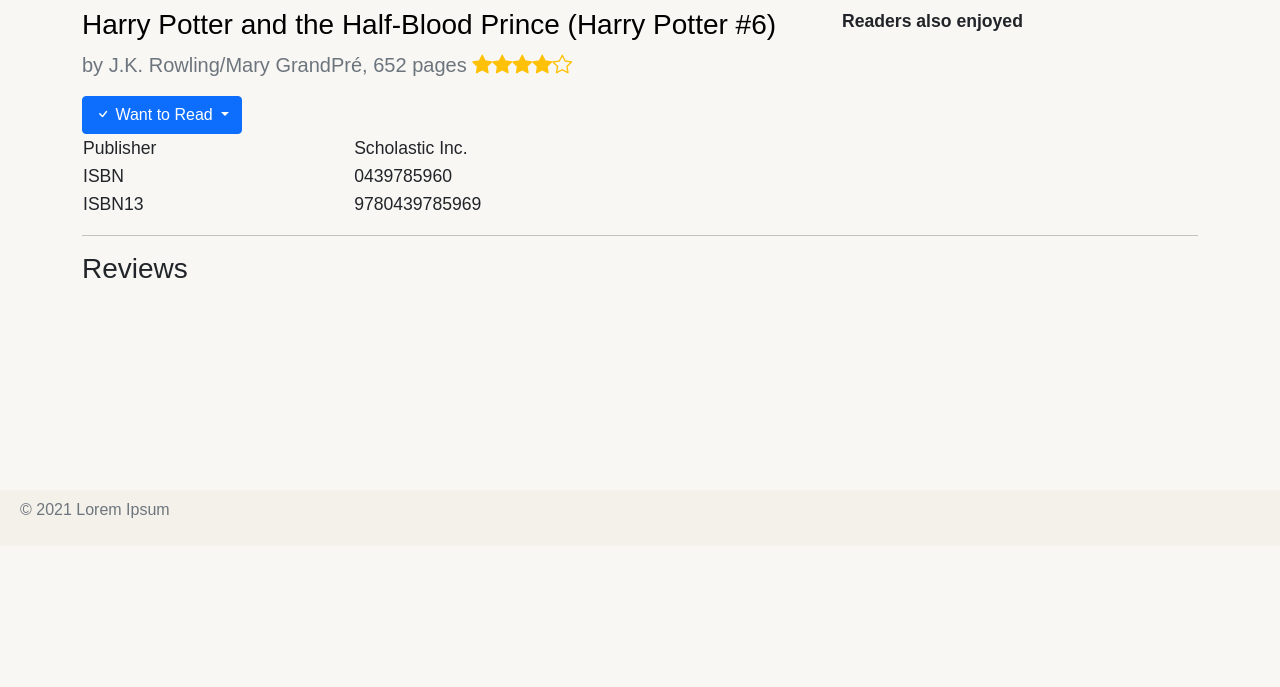
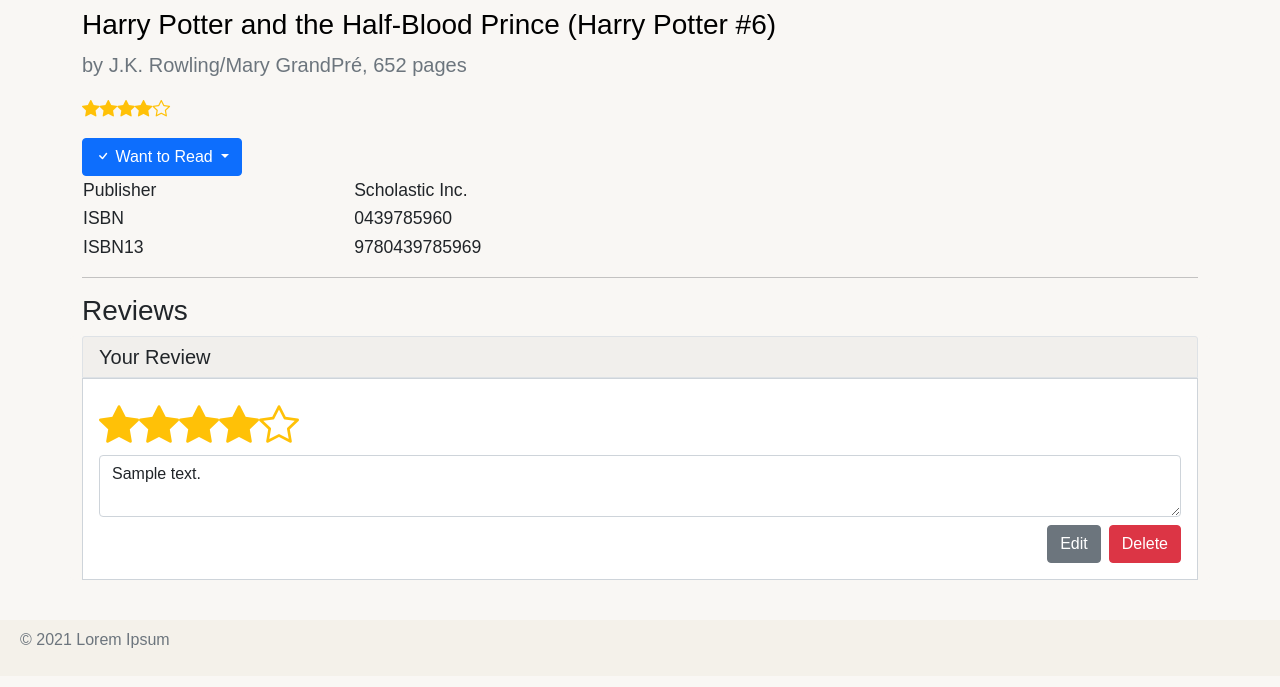
Before and after one commit to Zein-Haddad/books-management, a Flask app: page /book/1 in a window 1280 px wide. Shown: the part 62-749 px from the top of the page. Run offline with Flask 2, Linux system fonts and the light colour scheme; a user stored in the database is signed in; data comes from the database, SQL or seed files in the repository; both versions use the stored data as it was after the commit; tables that the repository leaves empty hold one stand-in row (values such as "Sample post").

Commit message:
Added: edit and delete review

```diff
--- a/app.py
+++ b/app.py
@@ -11,10 +11,9 @@
 
 @app.route("/")
 def index():
-    # Get random books
     random_books = db.get_random_books(5)
 
-    return render_template("index.html", random_books=random_books, saved_books=db.get_saved_books(session.get('user_id')))
+    return render_template("index.html", random_books=random_books, saved_books=db.get_saved_books(session.get('user_id')), my_books=db.get_my_books(session.get('user_id')))
 
 
 @app.route("/login", methods=["POST"])
@@ -119,10 +118,10 @@
 
 @app.route("/post_review", methods=["POST"])
 def post_review():
+    book_id = request.form.get('book_id')
     user_id = session.get('user_id')
     rating = request.form.get('rating')
     review = request.form.get('review')
-    book_id = request.form.get('book_id')
 
     if not user_id or not rating or not book_id:
         return jsonify(result=False)
@@ -130,5 +129,28 @@
         return jsonify(result=db.post_review(book_id, user_id, rating, review))
 
 
+@app.route("/edit_review", methods=["POST"])
+def edit_review():
+    book_id = request.form.get('book_id')
+    user_id = session.get('user_id')
+    rating = request.form.get('rating')
+    review = request.form.get('review')
+
+    if not user_id or not rating or not book_id:
+        return jsonify(result=False)
+    else:
+        return jsonify(result=db.edit_review(book_id, user_id, rating, review))
+
+
+@app.route("/delete_review")
+def delete_review():
+    book_id = request.args.get('book_id')
+    user_id = session.get('user_id')
+    if not book_id or not user_id:
+        return jsonify(result=False)
+    else:
+        return jsonify(result=db.delete_review(book_id, user_id))
+
+
 if __name__ == '__main__':
     app.run(debug=True)
--- a/db.py
+++ b/db.py
@@ -124,3 +124,27 @@
             return True
     except:
         return False
+
+
+def edit_review(book_id, user_id, rating, review):
+    try:
+        with sqlite3.connect(DB) as con:
+            data = [rating, review, book_id, user_id]
+            cur = con.cursor()
+            cur.execute("UPDATE reviews SET rating = ?, review = ? WHERE book_id = ? AND user_id = ?", data)
+            con.commit()
+            return True
+    except:
+        return False
+
+
+def delete_review(book_id, user_id):
+    try:
+        with sqlite3.connect(DB) as con:
+            data = [book_id, user_id]
+            cur = con.cursor()
+            cur.execute("DELETE FROM reviews WHERE book_id = ? AND user_id = ?", data)
+            con.commit()
+            return True
+    except:
+        return False
--- a/static/js/ratings.js
+++ b/static/js/ratings.js
@@ -3,3 +3,7 @@
 document.querySelectorAll('[name="star"]').forEach((elem) => {
     stars.fill_stars(elem, Number(elem.getAttribute('value')))
 });
+
+document.querySelectorAll('[name="review-text"]').forEach((elem) => {
+    elem.innerHTML = elem.innerHTML.replace(/(?:\r\n|\r|\n)/g, '<br>');
+});
--- a/static/js/reviews.js
+++ b/static/js/reviews.js
@@ -1,4 +1,7 @@
 import { stars } from './stars.js';
+const submit_btn = document.querySelector('#review-submit');
+const edit_btn = document.querySelector('#review-edit');
+const delete_btn = document.querySelector('#review-delete');
 
 let hoverable_stars = document.querySelector('#star-hover');
 if (hoverable_stars != null)
@@ -10,16 +13,18 @@
             stars.fill_stars(hoverable_stars, elem.getAttribute('star'));
         });
         elem.addEventListener('mouseleave', () => {
-            stars.fill_stars(hoverable_stars, hoverable_stars.value);
+            stars.fill_stars(hoverable_stars, hoverable_stars.getAttribute('value'));
         });
         elem.addEventListener('click', () => {
-            hoverable_stars.value = elem.getAttribute('star');
+            hoverable_stars.setAttribute('value', elem.getAttribute('star'));
         });
     }
 }
 
-document.querySelector('#review-submit').addEventListener('click', (evt) => {
-    let rating = hoverable_stars.value;
+if (submit_btn != null)
+{
+    submit_btn.addEventListener('click', (evt) => {
+        let rating = hoverable_stars.getAttribute('value');
         let review = document.querySelector('#review').value;
 
         if (rating == null)
@@ -60,3 +65,67 @@
             });
         });
     });
+}
+
+if (edit_btn != null && delete_btn != null)
+{
+    edit_btn.addEventListener('click', () => {
+        let rating = hoverable_stars.getAttribute('value');
+        let review = document.querySelector('#review').value;
+
+        edit_btn.disabled = true;
+        edit_btn.querySelector('span').classList.remove('d-none');
+
+        fetch('/edit_review', {
+            cache: 'no-cache',
+            method: 'POST',
+            headers: {
+                'Content-Type': 'application/x-www-form-urlencoded'
+            },
+            body: new URLSearchParams({
+                'book_id': Number(edit_btn.getAttribute('book_id')),
+                'rating': rating,
+                'review': review
+            })
+        }).then((response) => {
+            if (response.status != 200)
+            {
+                alert('Error: ' + response.statusText);
+                edit_btn.disabled = false;
+                edit_btn.querySelector('span').classList.add('d-none');
+                return;
+            }
+            response.json().then((data) => {
+                if (data.result === true)
+                {
+                    location.reload();
+                }
+            })
+        }).catch((error) => {
+            alert(error);
+        });
+    });
+
+    delete_btn.addEventListener('click', () => {
+        let book_id = delete_btn.getAttribute('book_id');
+
+        delete_btn.disabled = true;
+        delete_btn.querySelector('span').classList.remove('d-none');
+
+        fetch(`/delete_review?book_id=${book_id}`).then((response) => {
+            if (response.status != 200)
+            {
+                alert('Error: ' + response.statusText);
+                delete_btn.disabled = false;
+                delete_btn.querySelector('span').classList.add('d-none');
+                return;
+            }
+            return response.json();
+        }).then((data) => {
+            if (data.result === true)
+            {
+                location.reload();
+            }
+        });
+    })
+}
--- a/templates/book.html
+++ b/templates/book.html
@@ -9,9 +9,8 @@
     <div class="row my-2">
         <div class="col-lg-8 col-sm-12">
             <h3 class="book-title">{{ book['title'] }}</h3>
-            <p class="text-muted fs-5">
-                by {{ book['author'] }}, {{ book['num_pages'] }} pages <span name="star" class="text-warning" value="{{ avg_rating }}"><i class="bi bi-star"></i><i class="bi bi-star"></i><i class="bi bi-star"></i><i class="bi bi-star"></i><i class="bi bi-star"></i></span>
-            </p>
+            <p class="text-muted fs-5">by {{ book['author'] }}, {{ book['num_pages'] }} pages</p>
+            <p><span name="star" class="text-warning" value="{{ avg_rating }}"><i class="bi bi-star"></i><i class="bi bi-star"></i><i class="bi bi-star"></i><i class="bi bi-star"></i><i class="bi bi-star"></i></span></p>
             {% if session.get('user_id') != None %}
                 {% include 'book_btn.html' %}
             {% endif %}
@@ -30,22 +29,22 @@
                 </tr>
             </table>
         </div>
-        <div class="col-lg-4 col-sm-12">
+        <!-- <div class="col-lg-4 col-sm-12">
             <p class="fw-bold">Readers also enjoyed</p>
-        </div>
+        </div> -->
     </div>
     <hr>
     <div class="row my-3">
         <h3>Reviews</h3>
 
         {% if session.get('user_id') != None and session.get('user_id') not in reviewers and saved_books.get(book['id']) == 3 %}
-        <div class="card border-sharp mb-3">
-            <h5 class="card-header border-sharp">Write a review</h5>
+        <div class="card mb-4">
+            <h5 class="card-header border-sharp border border-1">Write a review</h5>
             <div class="form-control card-body border-sharp">
                 <div class="fs-1 text-warning star-hover" id="star-hover" value=""><i class="bi bi-star" star="1"></i><i class="bi bi-star" star="2"></i><i class="bi bi-star" star="3"></i><i class="bi bi-star" star="4"></i><i class="bi bi-star" star="5"></i></div>
                 <textarea class="form-control" placeholder="review" id="review"></textarea>
                 <div class="d-flex justify-content-end mt-2">
-                    <button class="btn btn-block btn-secondary" id="review-submit" book_id="{{ book['id'] }}"><span class="spinner-border spinner-border-sm d-none"></span> Submit</button>
+                    <button class="btn btn-secondary" id="review-submit" book_id="{{ book['id'] }}"><span class="spinner-border spinner-border-sm d-none"></span> Submit</button>
                 </div>
             </div>
         </div>
@@ -53,26 +52,28 @@
         {% endif %}
 
         {% if session.get('user_id') in reviewers %}
+            {% for review in reviews if review['user_id'] == session.get('user_id') %}
+            <div class="card mb-4">
+                <h5 class="card-header border-sharp border border-1">Your Review</h5>
+                <div class="form-control card-body border-sharp">
+                    <div class="fs-1 text-warning star-hover" id="star-hover" name="star" value="{{ review['rating'] }}"><i class="bi bi-star" star="1"></i><i class="bi bi-star" star="2"></i><i class="bi bi-star" star="3"></i><i class="bi bi-star" star="4"></i><i class="bi bi-star" star="5"></i></div>
+                    <textarea class="form-control" placeholder="review" id="review">{{ review['review'] }}</textarea>
+                    <div class="d-flex justify-content-end mt-2">
+                        <button class="btn btn-secondary me-2" id="review-edit" book_id="{{ review['book_id'] }}"><span class="spinner-border spinner-border-sm d-none"></span> Edit</button>
+                        <button class="btn btn-danger" id="review-delete" book_id="{{ review['book_id'] }}"><span class="spinner-border spinner-border-sm d-none"></span> Delete</button>
+                    </div>
+                </div>
+            </div>
+            {% endfor %}
+            <script type="module" src="{{ url_for('static', filename='js/reviews.js') }}"></script>
         {% endif %}
 
         {% for review in reviews if review['user_id'] != session.get('user_id') %}
-        <div class="card border-sharp mb-4">
-            <h5 class="card-header">{{ review['username'] }} rated it <span name="star" class="text-warning" value="{{ review['rating'] }}"><i class="bi bi-star"></i><i class="bi bi-star"></i><i class="bi bi-star"></i><i class="bi bi-star"></i><i class="bi bi-star"></i></span></h5>
-            <div class="card-body">
-                {{ review['review'] }}
-            </div>
+        <div class="card mb-3">
+            <h5 class="card-header border-sharp border border-1">{{ review['username'] }} rated it <span name="star" class="text-warning" value="{{ review['rating'] }}"><i class="bi bi-star"></i><i class="bi bi-star"></i><i class="bi bi-star"></i><i class="bi bi-star"></i><i class="bi bi-star"></i></span></h5>
+            <div class="card-body border-sharp border border-1" name="review-text">{{ review['review'] }}</div>
         </div>
         {% endfor %}
-
-        <!-- Template -->
-        <!-- <div class="card border-sharp mb-2">
-            <h5 class="card-header">User's name rated it <span class="text-warning"><i class="bi bi-star-fill"></i><i class="bi bi-star-fill"></i><i class="bi bi-star-fill"></i><i class="bi bi-star-fill"></i><i class="bi bi-star-fill"></i></span></h5>
-            <div class="card-body">
-                <p>
-                    Lorem ipsum dolor sit amet, consectetur adipiscing elit. Maecenas et tellus placerat, sollicitudin est vel, lobortis arcu. Nulla et ex bibendum, vehicula dui in, cursus ex. Nulla a elit gravida enim auctor pharetra. Sed placerat, nibh sed aliquam sodales, risus metus cursus dolor, sed tempus ligula turpis et massa. Morbi eget blandit ligula. Ut vulputate ut eros eget imperdiet. Integer tincidunt mauris ut congue pretium.
-                </p>
-            </div>
-        </div> -->
     </div>
     <script type="module" src="{{ url_for('static', filename='js/ratings.js') }}"></script>
 {% endblock %}
```
Also changed, not shown: templates/index.html (+12 -0 lines), README.md, books.db. Lines whose indentation alone changed are shown as unchanged.
